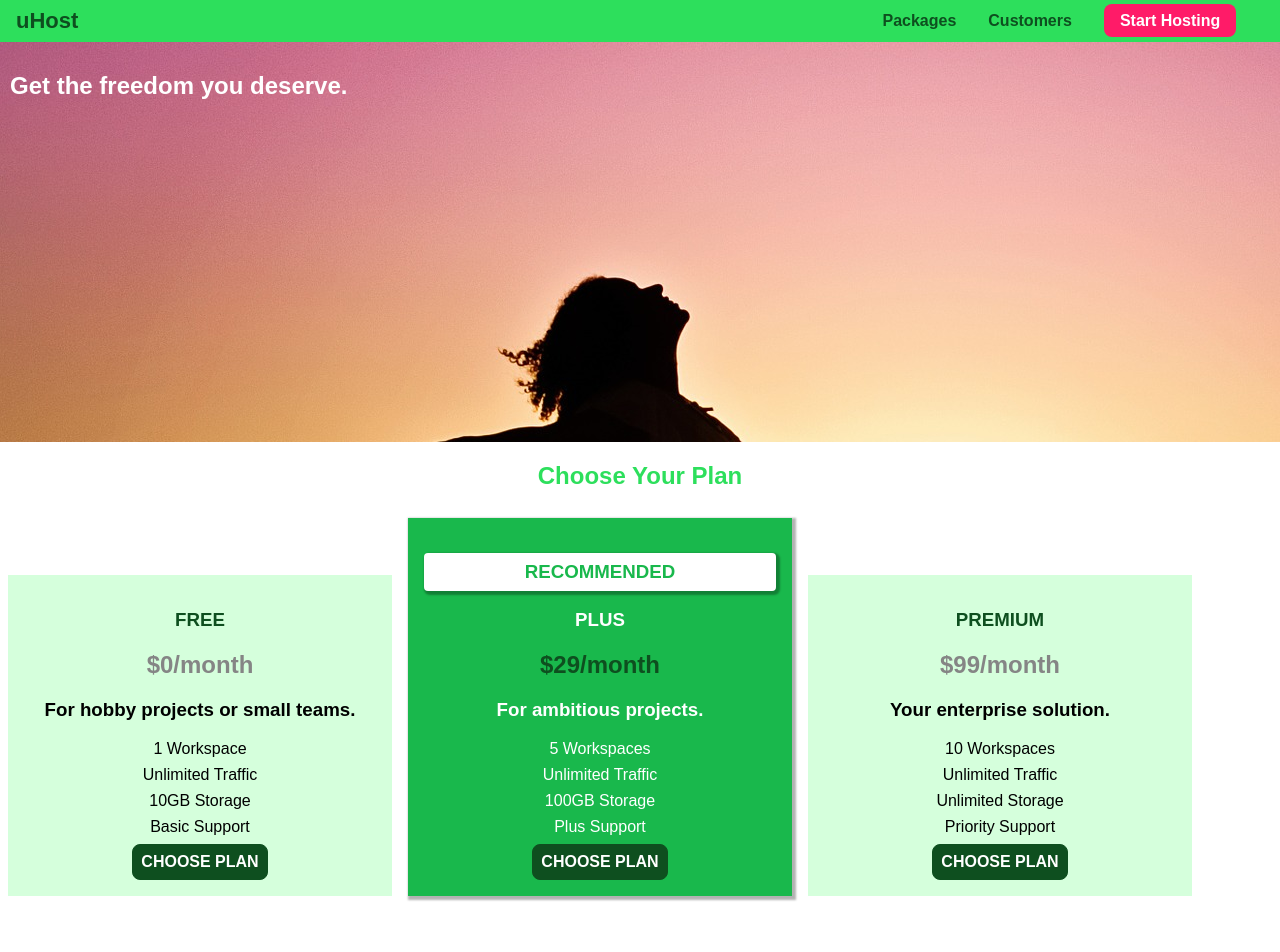
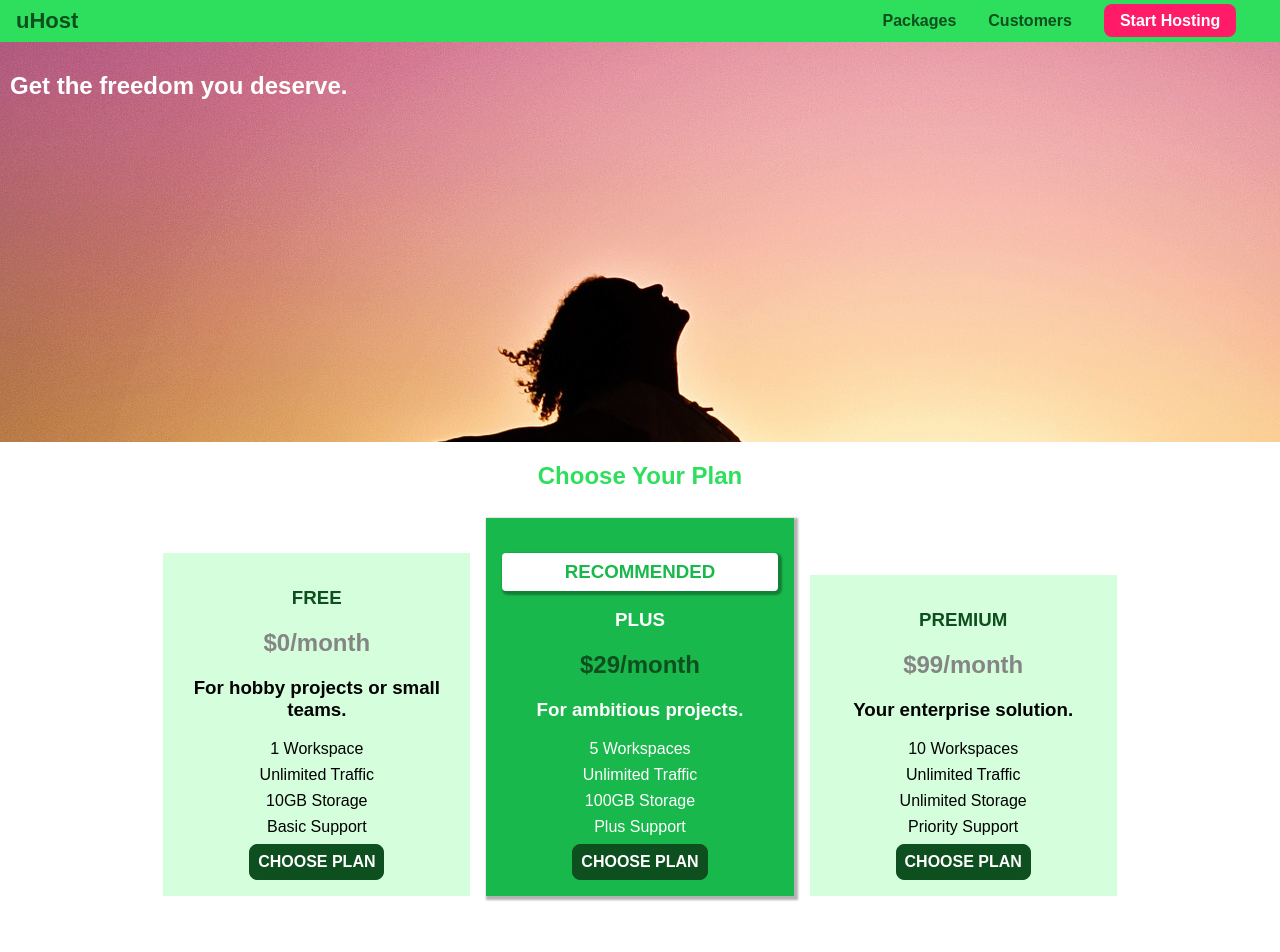
Before and after one commit to rattumourya/css-learning, an Angular app in the folder Basics/basics-css-angular/: page / in a window 1280 px wide. Shown: the top 952 px of the page. Built offline with nearby package versions, Linux system fonts and the light colour scheme.

Commit message:
final touch by adding more style

```diff
--- a/Basics/basics-css-angular/src/app/homepage/homepage.component.css
+++ b/Basics/basics-css-angular/src/app/homepage/homepage.component.css
@@ -126,6 +126,12 @@
   color: white;
 }
 
+.plan__list {
+  width: 80%;
+  margin: auto;
+  text-align: center;
+}
+
 /* h1 {
   font-family: sans-serif;
 } */
--- a/Basics/basics-css-angular/src/app/homepage/homepage.component.html
+++ b/Basics/basics-css-angular/src/app/homepage/homepage.component.html
@@ -24,7 +24,7 @@
   </section>
   <section id="plans">
       <h1 class="section-title">Choose Your Plan</h1>
-      <div>
+      <div class="plan__list">
           <article class="plan">
               <h1 class="plan__title">FREE</h1>
               <h2 class="plan__price">$0/month</h2>
--- a/Basics/basics-css-angular/src/app/packages/packages.component.css
+++ b/Basics/basics-css-angular/src/app/packages/packages.component.css
@@ -42,6 +42,11 @@ main{
   background: rgba(213, 255, 220, 0.95);
 }
 
+#free:hover,
+#free:active{
+  border-left-color: #ff5454;
+}
+
 #free {
   background: rgba(234, 252, 237, 0.95);
   float: right;
```
